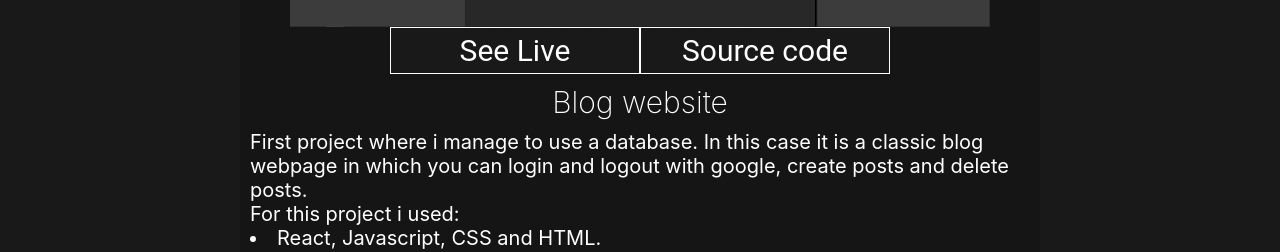
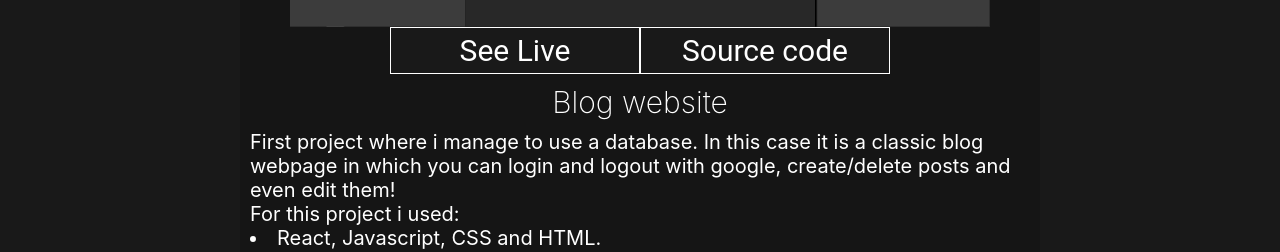
Before and after one commit to BarajasY/portfolio, a React (Create React App) app: page / in a window 1280 px wide. Shown: the part 6500-6752 px from the top of the page. Built offline with nearby package versions, Linux system fonts and the light colour scheme; a web font is replaced by a local one.

Commit message:
Update Projects.jsx

```diff
--- a/src/Components/Projects/Projects.jsx
+++ b/src/Components/Projects/Projects.jsx
@@ -146,7 +146,7 @@ const Projects = () => {
                         </div>
                         <div className="project_description">
                             <div className="description_text">
-                                <p>First project where i manage to use a database. In this case it is a classic blog webpage in which you can login and logout with google, create posts and delete posts.</p>
+                                <p>First project where i manage to use a database. In this case it is a classic blog webpage in which you can login and logout with google, create/delete posts and even edit them!</p>
                                 <p>For this project i used:</p>
                                 <li>React, Javascript, CSS and HTML.</li>
                                 <li>Firebase to work as an authenticator and as a database.</li>
```
